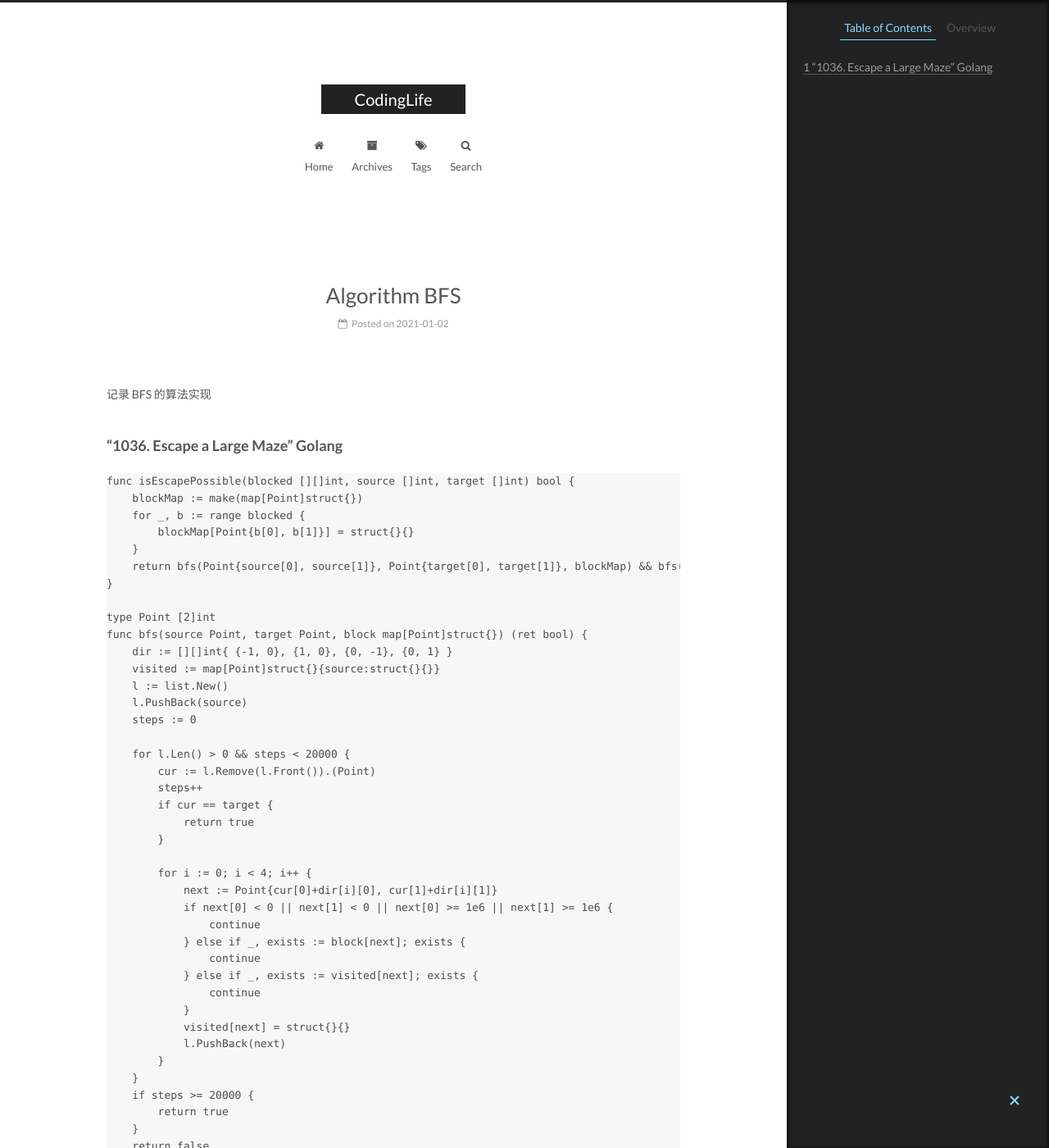
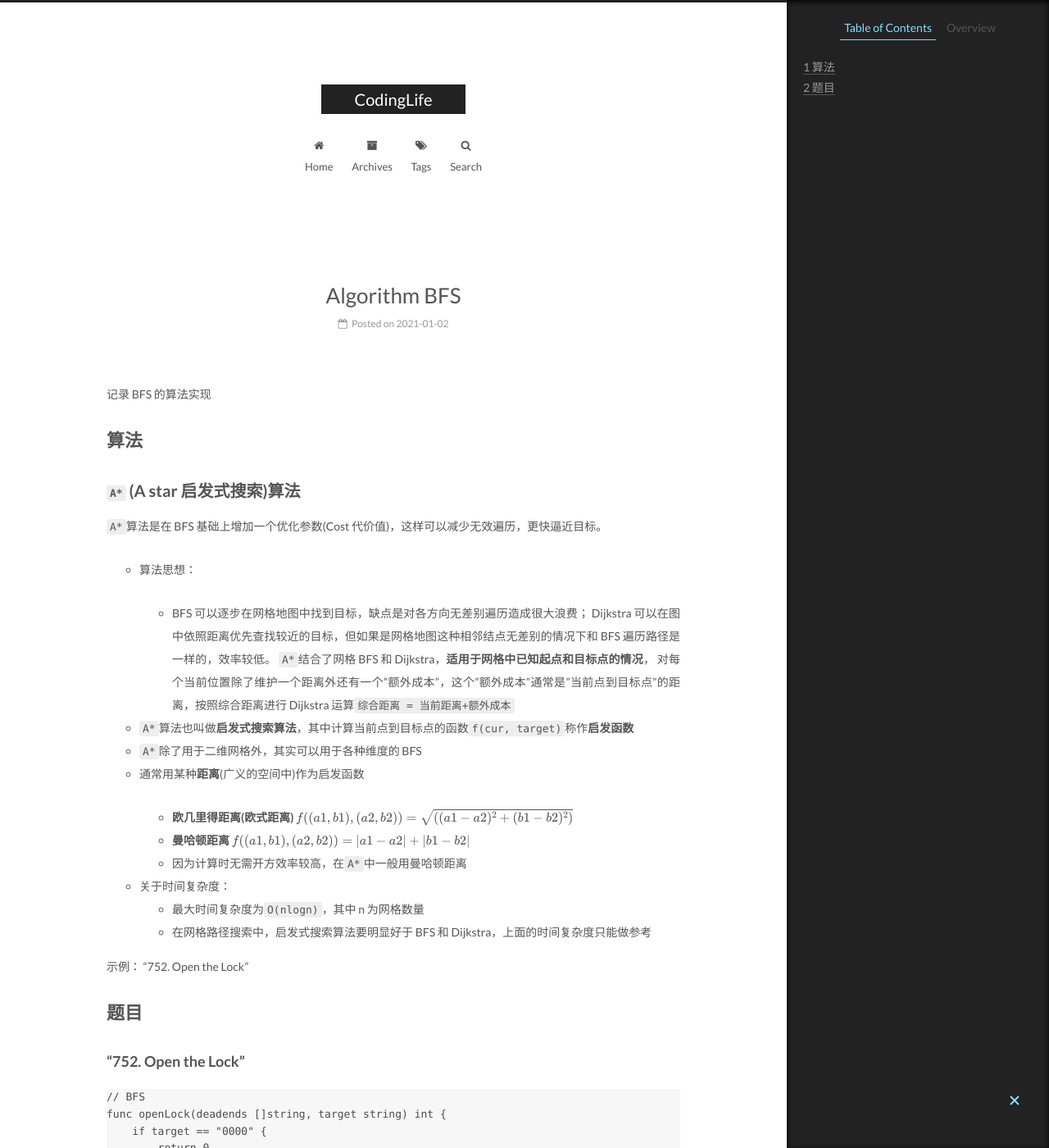
Before and after one commit to CodeHunter2006/CodeHunter2006.github.io, a Jekyll site: the page built from _posts/2021-01-02-Algorithm_BreadthFirstSearch.md, in a window 1280 px wide and 1400 px high. Shown: the whole window at 82% size. Built offline with Jekyll 4.4.1, drawn with Linux system fonts in a browser that asks for light colours; formulas are drawn with MathJax 3; some of the changed text lies outside the part shown.

Commit message:
[chore]: add contents.

````diff
--- a/_posts/2021-01-02-Algorithm_BreadthFirstSearch.md
+++ b/_posts/2021-01-02-Algorithm_BreadthFirstSearch.md
@@ -6,6 +6,166 @@ tags: Algorithm Leetcode
 ---
 
 记录 BFS 的算法实现
+
+# 算法
+
+## `A*` (A star 启发式搜索)算法
+
+`A*`算法是在 BFS 基础上增加一个优化参数(Cost 代价值)，这样可以减少无效遍历，更快逼近目标。
+
+- 算法思想：
+
+  - BFS 可以逐步在网格地图中找到目标，缺点是对各方向无差别遍历造成很大浪费；
+    Dijkstra 可以在图中依照距离优先查找较近的目标，但如果是网格地图这种相邻结点无差别的情况下和 BFS 遍历路径是一样的，效率较低。
+    `A*`结合了网格 BFS 和 Dijkstra，**适用于网格中已知起点和目标点的情况**，
+    对每个当前位置除了维护一个距离外还有一个"额外成本"，这个"额外成本"通常是"当前点到目标点"的距离，按照综合距离进行 Dijkstra 运算`综合距离 = 当前距离+额外成本`
+
+- `A*`算法也叫做**启发式搜索算法**，其中计算当前点到目标点的函数`f(cur, target)`称作**启发函数**
+- `A*`除了用于二维网格外，其实可以用于各种维度的 BFS
+- 通常用某种**距离**(广义的空间中)作为启发函数
+
+  - **欧几里得距离(欧式距离)**
+    $$f((a1,b1),(a2,b2)) = \sqrt{((a1-a2)^2 + (b1-b2)^2)}$$
+  - **曼哈顿距离**
+    $$f((a1,b1),(a2,b2)) = \left|a1-a2\right|+\left|b1-b2\right|$$
+  - 因为计算时无需开方效率较高，在`A*`中一般用曼哈顿距离
+
+- 关于时间复杂度：
+  - 最大时间复杂度为`O(nlogn)`，其中 n 为网格数量
+  - 在网格路径搜索中，启发式搜索算法要明显好于 BFS 和 Dijkstra，上面的时间复杂度只能做参考
+
+示例：
+"752. Open the Lock"
+
+# 题目
+
+### "752. Open the Lock"
+
+```Go
+// BFS
+func openLock(deadends []string, target string) int {
+    if target == "0000" {
+        return 0
+    }
+    tarBytes := [4]byte{target[0],target[1],target[2],target[3]}
+    deadSet := make(map[[4]byte]bool, len(deadends))
+    for _, s := range deadends {
+        if "0000" == s {
+            return -1
+        }
+        deadSet[[4]byte{s[0],s[1],s[2],s[3]}] = true
+    }
+    memSet := map[[4]byte]bool{[4]byte{'0','0','0','0'}:true}
+    queue := []ele{ele{value:[4]byte{'0','0','0','0'}, dist:0}}
+    for len(queue) > 0 {
+        cur := queue[0]
+        queue = queue[1:]
+        if cur.value == tarBytes {
+            return cur.dist
+        }
+        for i := 0; i < 4; i++ {
+            for j := -1; j < 2; j += 2 {
+                tmp := cur.value
+                tmp[i] += byte(j)
+                if tmp[i] > '9' {
+                    tmp[i] = '0'
+                } else if tmp[i] < '0' {
+                    tmp[i] = '9'
+                }
+                if deadSet[tmp] || memSet[tmp] {
+                    continue
+                }
+                memSet[tmp] = true
+                queue = append(queue, ele{value:tmp, dist: cur.dist+1})
+            }
+        }
+    }
+
+    return -1
+}
+
+type ele struct {
+    value [4]byte
+    dist  int
+}
+```
+
+```Go
+// A*
+type astar struct {
+    g, h   int
+    status string
+}
+type hp []astar
+
+func (h hp) Len() int            { return len(h) }
+func (h hp) Less(i, j int) bool  { return h[i].g+h[i].h < h[j].g+h[j].h }
+func (h hp) Swap(i, j int)       { h[i], h[j] = h[j], h[i] }
+func (h *hp) Push(v interface{}) { *h = append(*h, v.(astar)) }
+func (h *hp) Pop() interface{}   { a := *h; v := a[len(a)-1]; *h = a[:len(a)-1]; return v }
+
+// 计算启发函数
+func getH(status, target string) (ret int) {
+    for i := 0; i < 4; i++ {
+        dist := abs(int(status[i]) - int(target[i]))
+        ret += min(dist, 10-dist)
+    }
+    return
+}
+
+func openLock(deadends []string, target string) int {
+    const start = "0000"
+    if target == start {
+        return 0
+    }
+
+    dead := map[string]bool{}
+    for _, s := range deadends {
+        dead[s] = true
+    }
+    if dead[start] {
+        return -1
+    }
+
+    get := func(status string) (ret []string) {
+        s := []byte(status)
+        for i, b := range s {
+            s[i] = b - 1
+            if s[i] < '0' {
+                s[i] = '9'
+            }
+            ret = append(ret, string(s))
+            s[i] = b + 1
+            if s[i] > '9' {
+                s[i] = '0'
+            }
+            ret = append(ret, string(s))
+            s[i] = b
+        }
+        return
+    }
+
+    type pair struct {
+        status string
+        step   int
+    }
+    h := hp{{0, getH(start, target), start}}
+    seen := map[string]bool{start: true}
+    for len(h) > 0 {
+        node := heap.Pop(&h).(astar)
+        for _, nxt := range get(node.status) {
+            if !seen[nxt] && !dead[nxt] {
+                if nxt == target {
+                    return node.g + 1
+                }
+                seen[nxt] = true
+                heap.Push(&h, astar{node.g + 1, getH(nxt, target), nxt})
+            }
+        }
+    }
+    return -1
+}
+```
 
 ### "1036. Escape a Large Maze" Golang
 
````
Also changed, not shown: _posts/2018-11-28-Go_Syntax.md (+4 -4 lines), _posts/2020-12-04-MathJax_LaTex_Syntax.md (+3 -0 lines), _posts/2020-12-27-LeetCode_Question_Category.md (+18 -0 lines), _posts/2021-06-24-Docker_Tool.md (added, +16 -0 lines), _posts/2021-06-26-Idempotent.md (added, +64 -0 lines).
